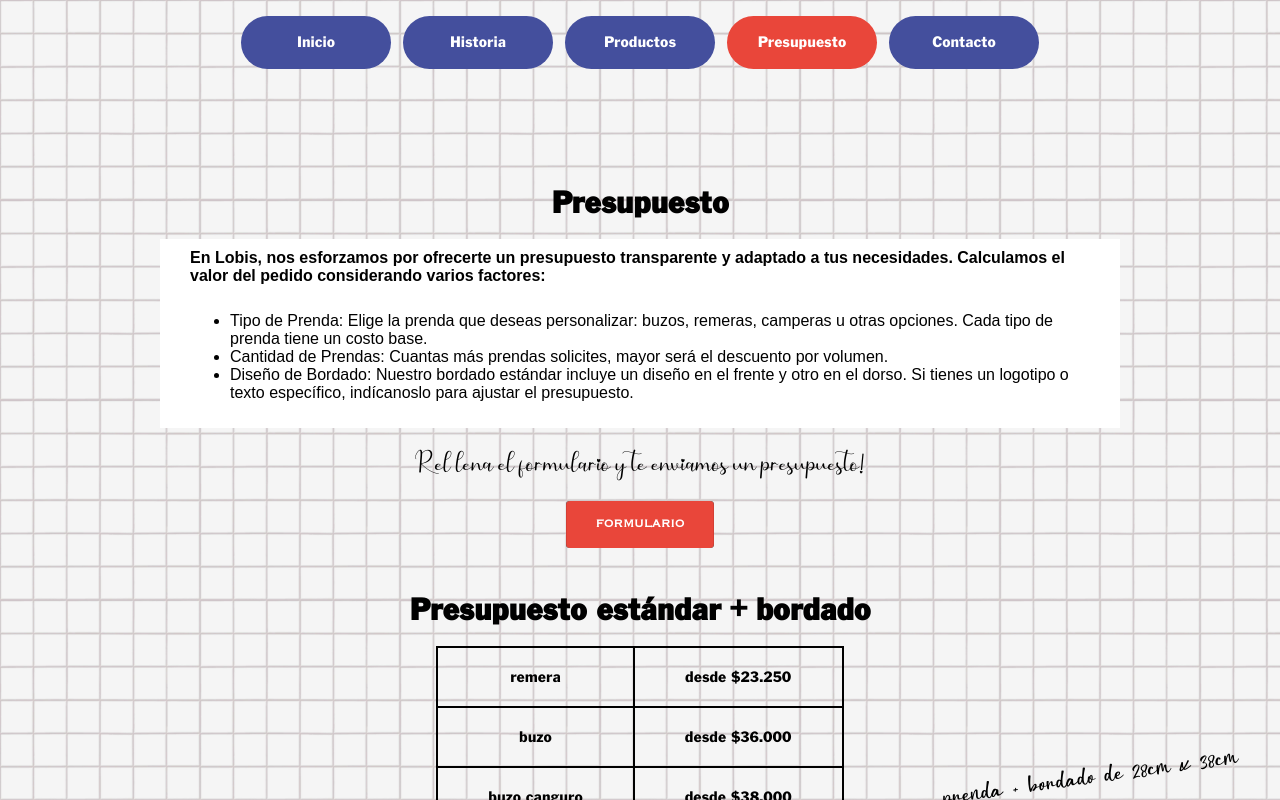
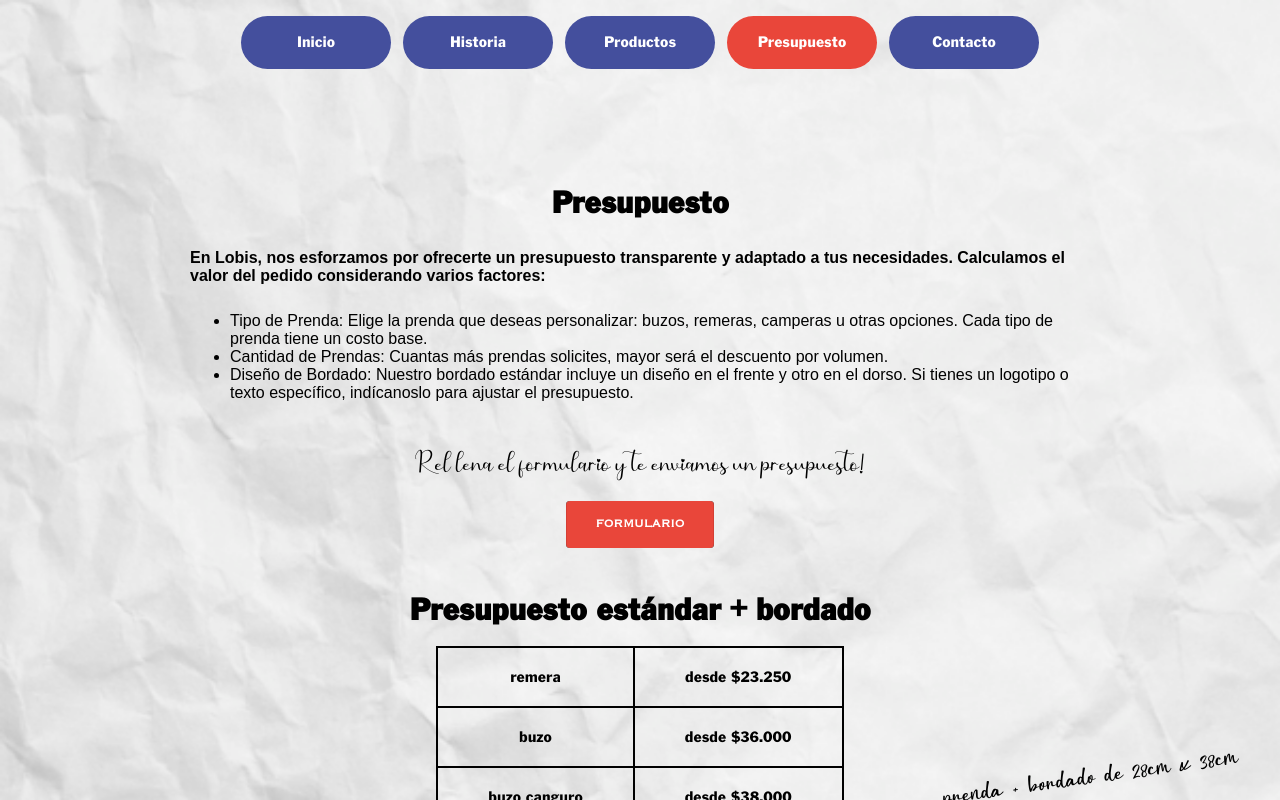
Before and after one commit to candebut/syv, a React (Create React App) app in the folder my-app/: page / in a window 1280 px wide. Both pictures are taken after a click on the element "Presupuesto". Built offline with nearby package versions, Linux system fonts and the light colour scheme; a web font is replaced by a local one.

Commit message:
new background for presupuesto

```diff
--- a/my-app/src/styles.css
+++ b/my-app/src/styles.css
@@ -405,6 +405,8 @@
 }
 
 .presupuesto-wrapper {
+  background-image: url('../public/paper.PNG');
+  background-size: cover;
   padding-top: 24rem;
   height: 100vh;
   display: flex;
@@ -483,7 +485,6 @@
   display: flex;
   flex-direction: column;
   position: relative;
-  background-color: white;
   color: black;
   padding: 10px 30px;
   h5,
```
